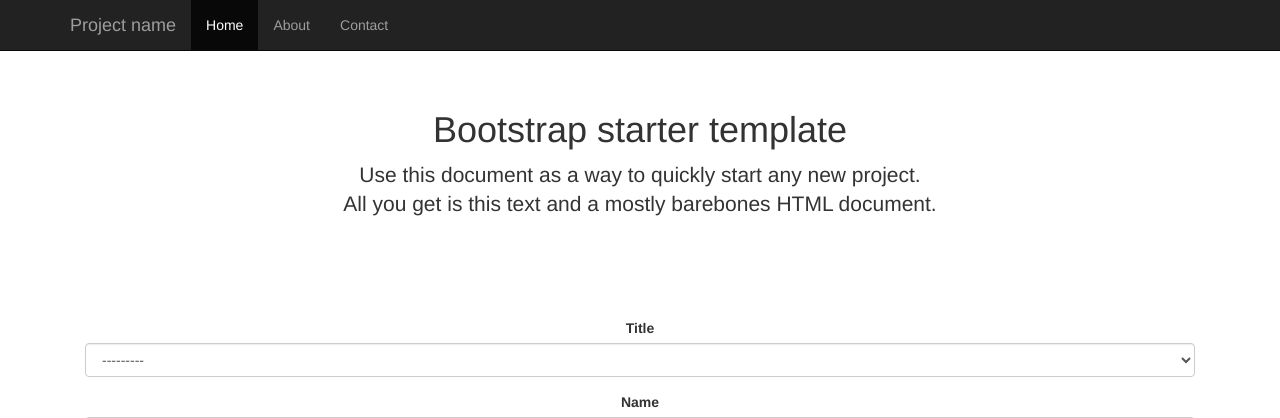
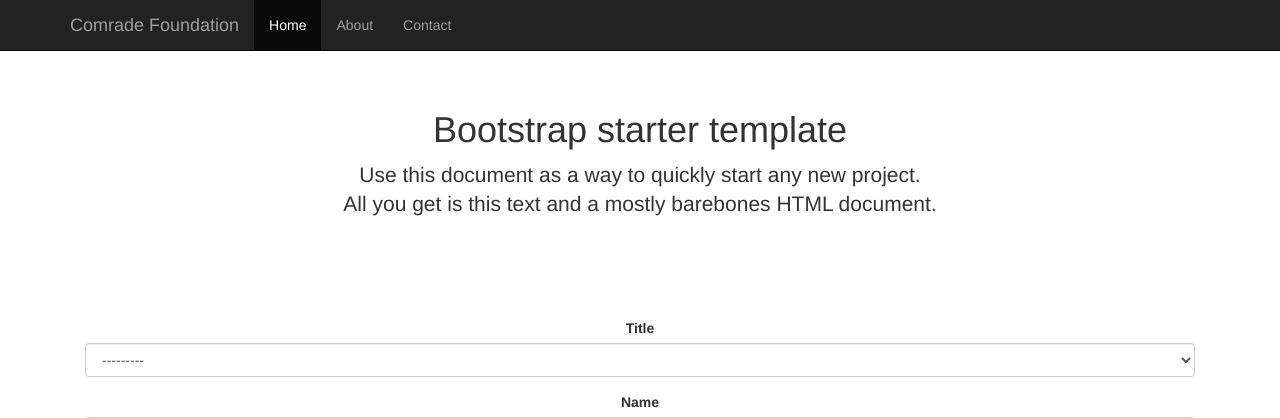
Before and after one commit to ramprasathdgl/QuizApp, a Django app: page /quiz/ in a window 1280 px wide. Shown: the top 418 px of the page. Run offline with Django 3.2, Linux system fonts and the light colour scheme; some libraries are stand-ins or nearby versions.

Commit message:
Add the base.html from getbootstrap.com example theme startertemplate

```diff
--- a/quiz/templates/base.html
+++ b/quiz/templates/base.html
@@ -18,7 +18,7 @@
 
     <!-- Just for debugging purposes. Don't actually copy these 2 lines! -->
     <!--[if lt IE 9]><script src="../../assets/js/ie8-responsive-file-warning.js"></script><![endif]-->
-    <script src="../../assets/js/ie-emulation-modes-warning.js"></script>
+    <script src="/static/js/ie-emulation-modes-warning.js"></script>
 
     <!-- HTML5 shim and Respond.js for IE8 support of HTML5 elements and media queries -->
     <!--[if lt IE 9]>
@@ -38,7 +38,7 @@
             <span class="icon-bar"></span>
             <span class="icon-bar"></span>
           </button>
-          <a class="navbar-brand" href="#">Project name</a>
+          <a class="navbar-brand" href="#">Comrade Foundation</a>
         </div>
         <div id="navbar" class="collapse navbar-collapse">
           <ul class="nav navbar-nav">
@@ -71,8 +71,8 @@
     ================================================== -->
     <!-- Placed at the end of the document so the pages load faster -->
     <script src="https://ajax.googleapis.com/ajax/libs/jquery/1.11.1/jquery.min.js"></script>
-    <script src="../../dist/js/bootstrap.min.js"></script>
+    <script src="/static/js/bootstrap.min.js"></script>
     <!-- IE10 viewport hack for Surface/desktop Windows 8 bug -->
-    <script src="../../assets/js/ie10-viewport-bug-workaround.js"></script>
+    <script src="/static/js/ie10-viewport-bug-workaround.js"></script>
   </body>
 </html>
```
